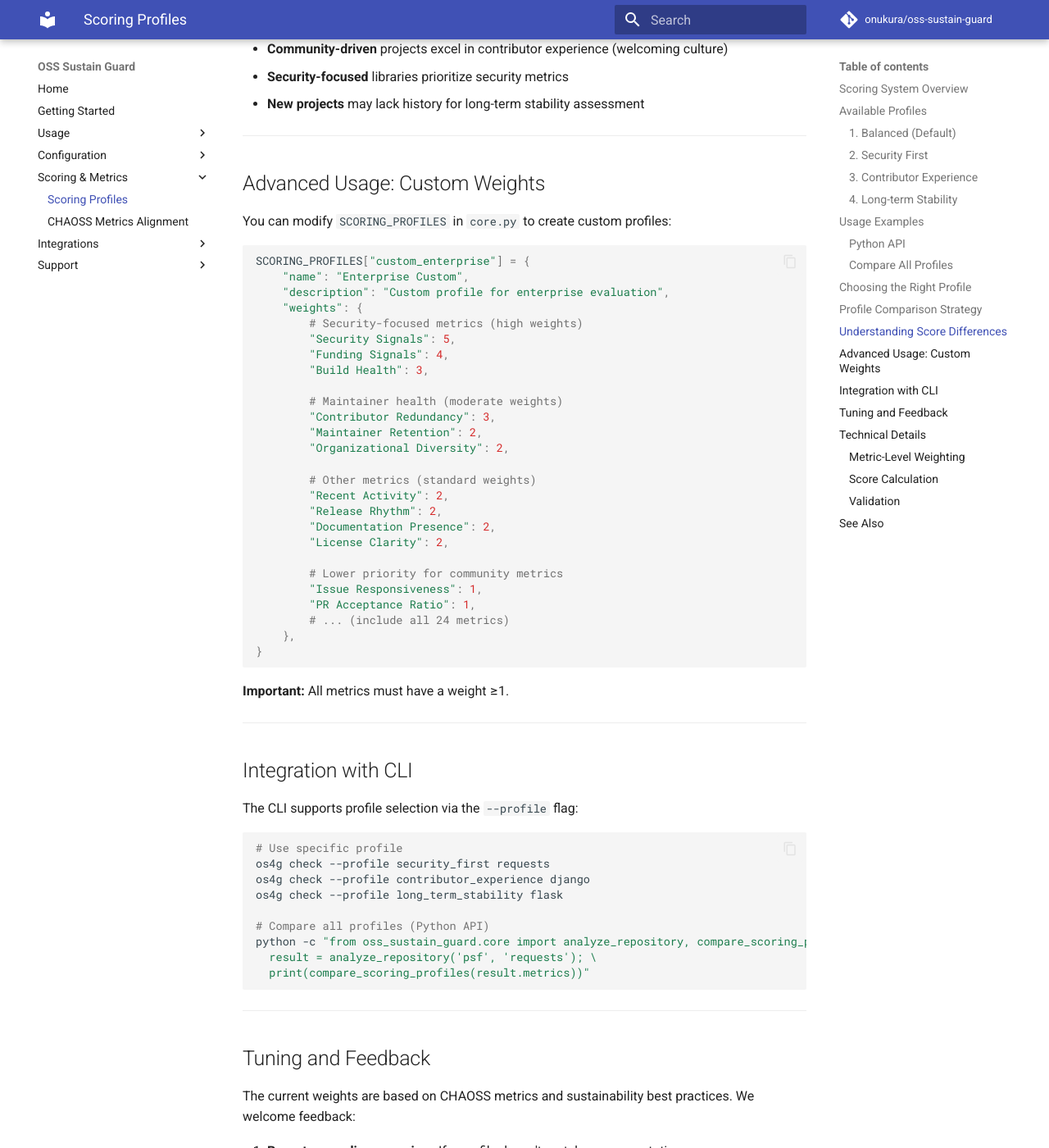
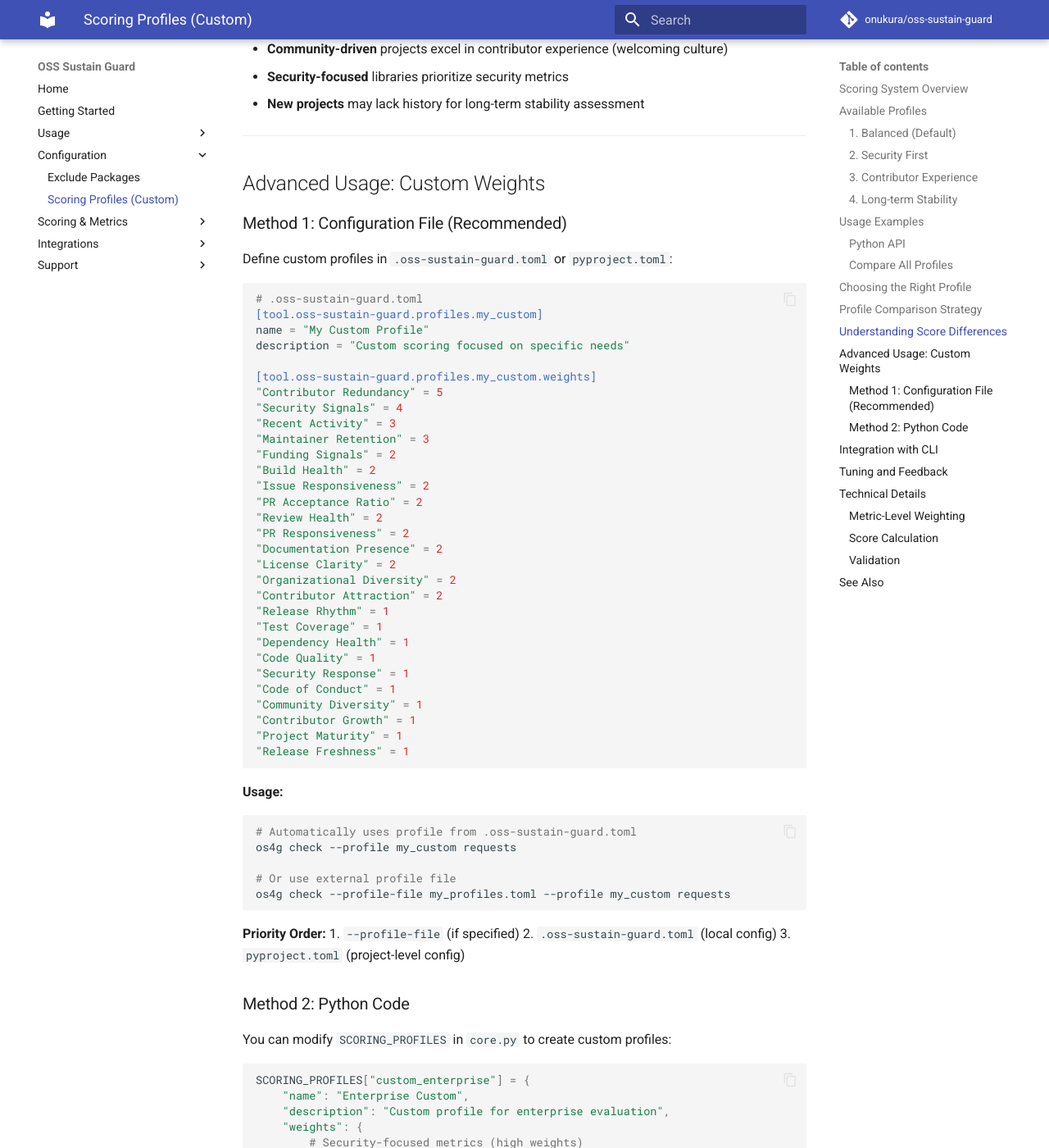
Before and after one commit to onukura/oss-sustain-guard, an MkDocs documentation site: the page built from docs/SCORING_PROFILES_GUIDE.md, in a window 1280 px wide and 1400 px high, scrolled down 5548 px. Shown: the whole window at 82% size. Built offline with MkDocs 1.6.1 and Material for MkDocs 9.7.7, drawn with Linux system fonts in a browser that asks for light colours; comment, search, counter and statistics services are not loaded; some of the changed text lies outside the part shown.

Commit message:
Adds support for custom scoring profiles via config
Enables users to define custom scoring profiles with metric weights
through TOML files or project config. Updates CLI to accept a
profile file option, validates profile definitions, and merges
them with built-ins. Improves test coverage around profile loading
and validation, allowing flexible sustainability scoring tailored
to different needs.

````diff
--- a/docs/SCORING_PROFILES_GUIDE.md
+++ b/docs/SCORING_PROFILES_GUIDE.md
@@ -229,6 +229,59 @@ Different profiles can produce significantly different scores:
 
 ## Advanced Usage: Custom Weights
 
+### Method 1: Configuration File (Recommended)
+
+Define custom profiles in `.oss-sustain-guard.toml` or `pyproject.toml`:
+
+```toml
+# .oss-sustain-guard.toml
+[tool.oss-sustain-guard.profiles.my_custom]
+name = "My Custom Profile"
+description = "Custom scoring focused on specific needs"
+
+[tool.oss-sustain-guard.profiles.my_custom.weights]
+"Contributor Redundancy" = 5
+"Security Signals" = 4
+"Recent Activity" = 3
+"Maintainer Retention" = 3
+"Funding Signals" = 2
+"Build Health" = 2
+"Issue Responsiveness" = 2
+"PR Acceptance Ratio" = 2
+"Review Health" = 2
+"PR Responsiveness" = 2
+"Documentation Presence" = 2
+"License Clarity" = 2
+"Organizational Diversity" = 2
+"Contributor Attraction" = 2
+"Release Rhythm" = 1
+"Test Coverage" = 1
+"Dependency Health" = 1
+"Code Quality" = 1
+"Security Response" = 1
+"Code of Conduct" = 1
+"Community Diversity" = 1
+"Contributor Growth" = 1
+"Project Maturity" = 1
+"Release Freshness" = 1
+```
+
+**Usage:**
+```bash
+# Automatically uses profile from .oss-sustain-guard.toml
+os4g check --profile my_custom requests
+
+# Or use external profile file
+os4g check --profile-file my_profiles.toml --profile my_custom requests
+```
+
+**Priority Order:**
+1. `--profile-file` (if specified)
+2. `.oss-sustain-guard.toml` (local config)
+3. `pyproject.toml` (project-level config)
+
+### Method 2: Python Code
+
 You can modify `SCORING_PROFILES` in `core.py` to create custom profiles:
 
 ```python
@@ -348,5 +401,5 @@ for metric_name, weight in profile["weights"].items():
 
 ## See Also
 
-- [Database Schema](DATABASE_SCHEMA.md) - Stored metric details
 - [CHAOSS Metrics Alignment](CHAOSS_METRICS_ALIGNMENT_VALIDATION.md) - Metric definitions
+- [Exclude Packages Guide](EXCLUDE_PACKAGES_GUIDE.md) - Configuration management
--- a/mkdocs.yml
+++ b/mkdocs.yml
@@ -26,9 +26,9 @@ nav:
       - Dependency Analysis: DEPENDENCY_ANALYSIS_GUIDE.md
       - Gratitude Vending Machine: GRATITUDE_VENDING_MACHINE.md
   - Configuration:
-      - Exclude Configuration: EXCLUDE_PACKAGES_GUIDE.md
+      - Exclude Packages: EXCLUDE_PACKAGES_GUIDE.md
+      - Scoring Profiles (Custom): SCORING_PROFILES_GUIDE.md
   - Scoring & Metrics:
-      - Scoring Profiles: SCORING_PROFILES_GUIDE.md
       - CHAOSS Metrics Alignment: CHAOSS_METRICS_ALIGNMENT_VALIDATION.md
   - Integrations:
       - GitHub Actions: GITHUB_ACTIONS_GUIDE.md
````
Also changed, not shown: README.md (+90 -0 lines), .oss-sustain-guard.toml, 5 other files.
